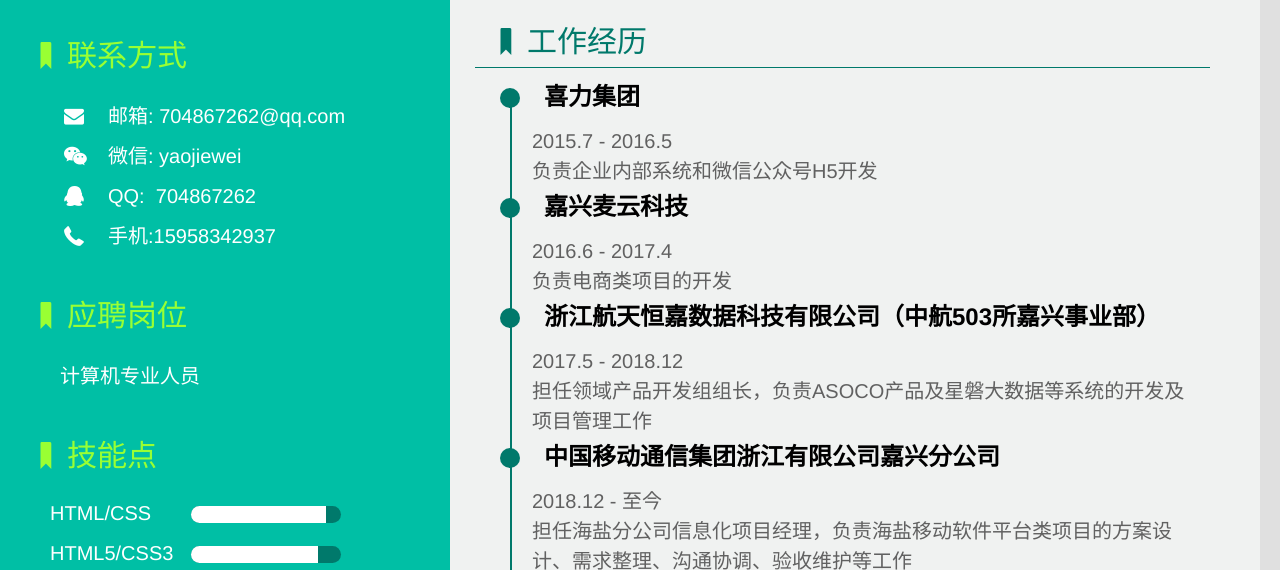
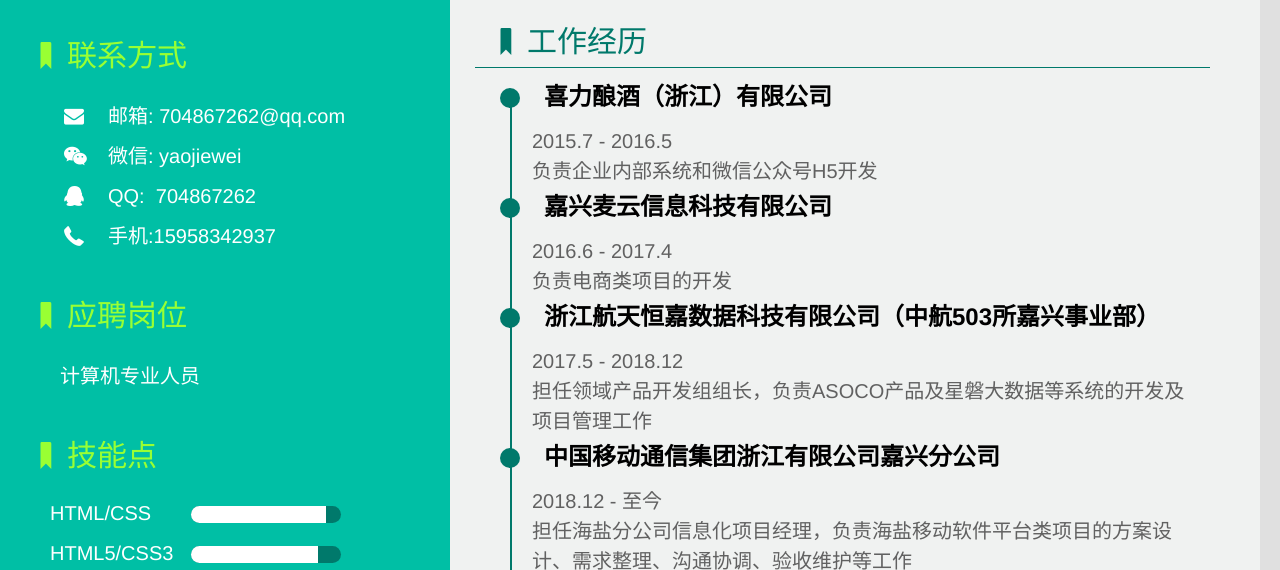
Before and after one commit to lirahalu/resume, a plain HTML site: page index.html in a window 1280 px wide. Shown: the part 239-809 px from the top of the page. Drawn offline with Linux system fonts and the light colour scheme.

Commit message:
Update index.html

```diff
--- a/index.html
+++ b/index.html
@@ -92,13 +92,13 @@
                 <ul class="exp">
                     <li>
                         <div class="circle"></div>
-                        <h4>喜力集团</h4>
+                        <h4>喜力酿酒（浙江）有限公司</h4>
                         <p class="dec-time">2015.7 - 2016.5</p>
                         <p>负责企业内部系统和微信公众号H5开发</p>
                     </li>
                     <li>
                         <div class="circle"></div>
-                        <h4>嘉兴麦云科技</h4>
+                        <h4>嘉兴麦云信息科技有限公司</h4>
                         <p class="dec-time">2016.6 - 2017.4</p>
                         <p>负责电商类项目的开发</p>
                     </li>
```
